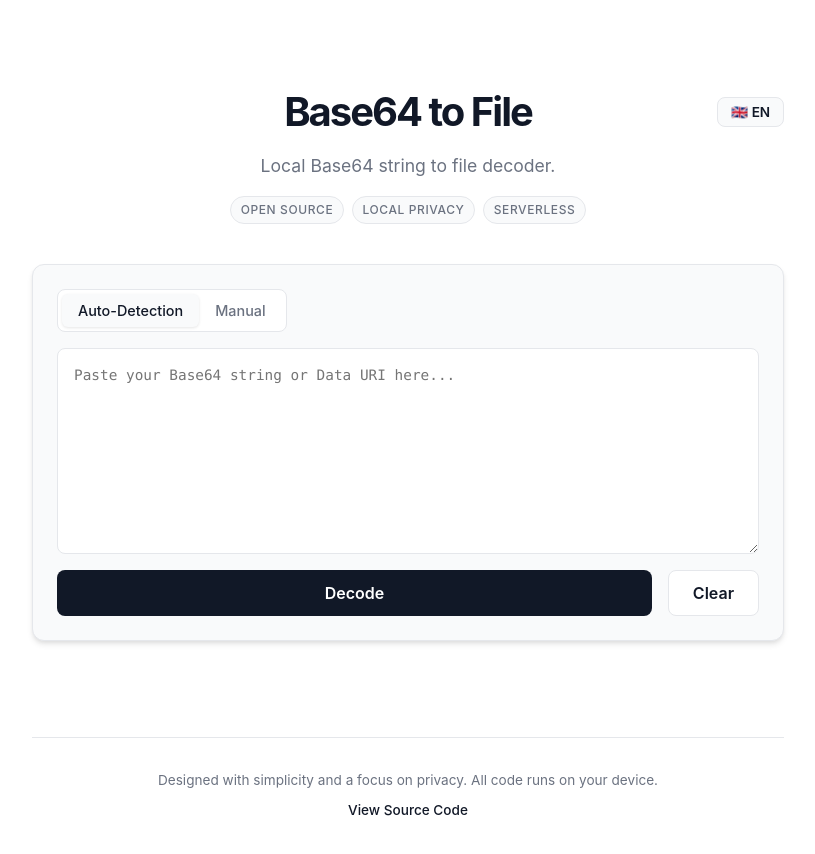
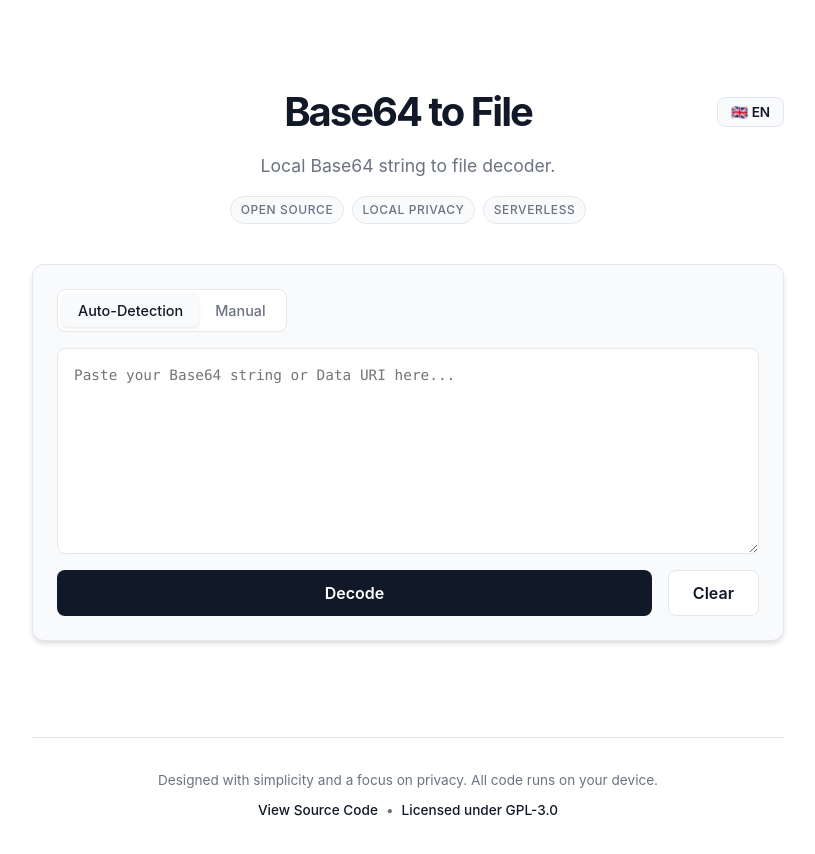
Before and after one commit to jnfire/base64-to-file, a Vue app: page / in a window 1280 px wide. Shown: the top 854 px of the page, without its empty margins (232-1047 px from the left). Built offline with nearby package versions, Linux system fonts and the light colour scheme.

Commit message:
feat: update repository URL and add license link to footer

```diff
--- a/src/components/AppFooter.vue
+++ b/src/components/AppFooter.vue
@@ -4,7 +4,9 @@
       {{ $t('footer.text') }}
     </p>
     <div class="links">
-      <a href="https://github.com/jaiver/base64-to-file" target="_blank" rel="noopener noreferrer">{{ $t('footer.source') }}</a>
+      <a href="https://github.com/jnfire/base64-to-file" target="_blank" rel="noopener noreferrer">{{ $t('footer.source') }}</a>
+      <span class="separator">&bull;</span>
+      <a href="https://github.com/jnfire/base64-to-file/blob/main/LICENSE" target="_blank" rel="noopener noreferrer">{{ $t('footer.license') }}</a>
     </div>
   </footer>
 </template>
@@ -34,4 +36,9 @@ a:hover {
   color: var(--accent-color);
   text-decoration: underline;
 }
+
+.separator {
+  margin: 0 0.5rem;
+  color: var(--text-muted);
+}
 </style>
--- a/src/i18n/en.json
+++ b/src/i18n/en.json
@@ -30,6 +30,7 @@
   },
   "footer": {
     "text": "Designed with simplicity and a focus on privacy. All code runs on your device.",
-    "source": "View Source Code"
+    "source": "View Source Code",
+    "license": "Licensed under GPL-3.0"
   }
 }
--- a/src/i18n/es.json
+++ b/src/i18n/es.json
@@ -30,6 +30,7 @@
   },
   "footer": {
     "text": "Diseñado con simplicidad y foco en la privacidad. Todo el código se ejecuta en tu dispositivo.",
-    "source": "Ver Código Fuente"
+    "source": "Ver Código Fuente",
+    "license": "Licenciado bajo GPL-3.0"
   }
 }
```
